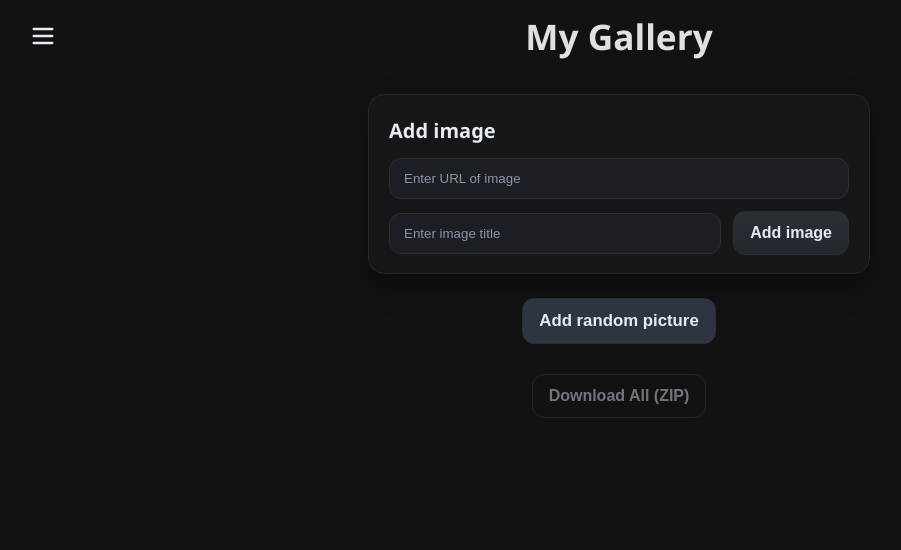
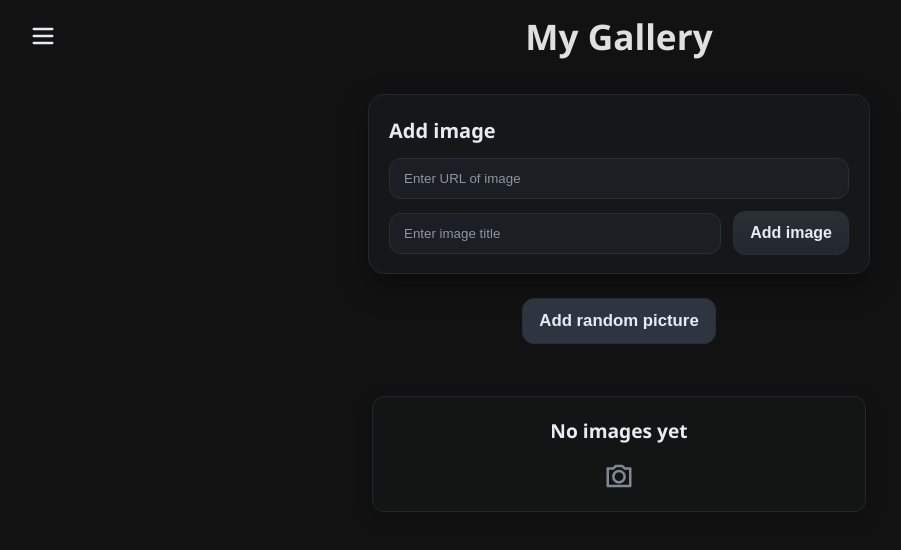
Before and after one commit to Dmydmo/My-Project-React-Gallery, a React (Create React App) app: page / in a window 1280 px wide. Shown: the top 550 px of the page, without its empty margins (21-922 px from the left). Built offline with nearby package versions, Linux system fonts and the light colour scheme.

Commit message:
Add EmptyGellery

```diff
--- a/src/App.js
+++ b/src/App.js
@@ -2,7 +2,7 @@ import { useEffect, useState } from 'react';
 import { v4 as uuidv4 } from 'uuid';
 import './App.css';
 import ImageForm from './component/ImageForm';
-import Gallery from './component/Gallery';
+import Gallery from './component/Gellery/Gallery';
 import AddRandomImg from './component/AddRandomImg';
 import Header from './component/Header/Header';
 
@@ -25,7 +25,7 @@ function App() {
 
   const handleAddRandom = async () => {
     try {
-      const response = await fetch('https://picsum.photos/400/300');
+      const response = await fetch('https://picsum.photos/1920/1080');
       if (!response.ok) throw new Error('Network response was not ok');
 
       addImg(response.url);
--- a/src/component/BtnDownloadAll.js
+++ b/src/component/Gellery/BtnDownloadAll.js
@@ -1,5 +1,5 @@
-import Button from './UI/Button.js';
-import styles from './UI/Button.module.css';
+import Button from '../UI/Button';
+import styles from '../UI/Button.module.css';
 import JSZip from 'jszip';
 
 function BtnDownloadAll({ cards }) {
--- /dev/null
+++ b/src/component/Gellery/EmptyGelery.module.css
@@ -0,0 +1,39 @@
+.divEmpty {
+  display: flex;
+  flex-direction: column;
+  align-items: center;
+  gap: 17px;
+  padding: 20px 16px;
+  max-width: 460px;
+  border: 1px solid #24272b;
+  border-radius: 12px;
+  background: rgba(21, 23, 25, 0.35);
+  box-shadow: 0 6px 18px rgba(0, 0, 0, 0.22);
+  color: #e7ebf3;
+  margin: 22px auto 24px;
+  transition: border-color 0.15s ease, box-shadow 0.15s ease,
+    background 0.15s ease;
+}
+
+.divEmpty:hover {
+  border-color: #3e4652;
+}
+
+.Title {
+  margin: 0;
+  font-size: 1.2rem;
+  font-weight: 700;
+}
+
+.Icon {
+  font-size: 30px;
+  color: #8d96a6;
+  opacity: 0.9;
+  transition: transform 0.15s ease, color 0.15s ease, opacity 0.15s ease;
+}
+
+.divEmpty:hover .Icon {
+  transform: translateY(-1px) scale(1.05);
+  color: #e4624c;
+  opacity: 1;
+}
--- /dev/null
+++ b/src/component/Gellery/EmptyGellery.js
@@ -0,0 +1,11 @@
+import { RiCameraLine } from 'react-icons/ri';
+import styles from './EmptyGelery.module.css';
+function EmptyGellery() {
+  return (
+    <div className={styles.divEmpty}>
+      <h3 className={styles.Title}>No images yet</h3>
+      <RiCameraLine className={styles.Icon} />
+    </div>
+  );
+}
+export default EmptyGellery;
--- a/src/component/Gallery.js
+++ b/src/component/Gellery/Gallery.js
@@ -2,7 +2,8 @@ import { RiDeleteBin2Line, RiDownload2Line } from 'react-icons/ri';
 import styles from './Gallery.module.css';
 import BtnDownloadAll from './BtnDownloadAll';
 import Title from './Title';
-import IconButton from './UI/IconnButton';
+import IconButton from '../UI/IconnButton';
+import EmptyGellery from './EmptyGellery';
 
 function Gallery({ cards, onDelete, changeTitle }) {
   const handleDownload = async (src, filename = 'image') => {
@@ -34,7 +35,8 @@ function Gallery({ cards, onDelete, changeTitle }) {
 
   return (
     <div>
-      <BtnDownloadAll cards={cards} />
+      {cards.length > 0 ? <BtnDownloadAll cards={cards} /> : <EmptyGellery />}
+
       <div className={styles.galleryContainer}>
         {cards.map((card) => (
           <div className={styles.galleryItem} key={card.id}>
--- a/src/component/Header/Header.js
+++ b/src/component/Header/Header.js
@@ -1,5 +1,5 @@
 import { useEffect, useRef } from 'react';
-import Menu from '../Menu';
+import Menu from './Menu';
 import styles from './Header.module.css';
 import MenuIcon from './MenuIcon';
 
--- a/src/component/Menu.js
+++ b/src/component/Header/Menu.js
@@ -1,5 +1,5 @@
 import styles from './Menu.module.css';
-import Button from './UI/Button';
+import Button from '../UI/Button';
 function Menu({ onToggleMenu, onClear }) {
   const handleClear = () =>
     window.confirm('Are you sure you want to delete the entire gallery?')
--- /dev/null
+++ b/src/component/Header/Menu.module.css
@@ -0,0 +1,16 @@
+.menuContainer {
+  position: absolute;
+  top: 18px;
+  left: 20px;
+  display: flex;
+  flex-direction: column;
+  gap: 10px;
+  margin-top: 8px;
+  z-index: 800;
+  background: #222;
+  color: #fff;
+  border-radius: 8px;
+  padding: 8px;
+  box-shadow: 0 10px 30px rgba(0, 0, 0, 0.25);
+  min-width: 200px;
+}
--- a/src/component/Menu.module.css
+++ /dev/null
@@ -1,16 +0,0 @@
-.menuContainer {
-  position: absolute;
-  top: 18px; /* под кнопкой */
-  left: 20px;
-  display: flex;
-  flex-direction: column; /* столбик */
-  gap: 10px; /* расстояние между кнопками */
-  margin-top: 8px;
-  z-index: 800;
-  background: #222; /* темная тема судя по скрину */
-  color: #fff;
-  border-radius: 8px;
-  padding: 8px;
-  box-shadow: 0 10px 30px rgba(0, 0, 0, 0.25);
-  min-width: 200px;
-}
```
Also changed, not shown: src/component/Gellery/Gallery.module.css (renamed from src/component/Gallery.module.css), src/component/Gellery/Title.js (renamed from src/component/Title.js), src/component/Gellery/Title.module.css (renamed from src/component/Title.module.css).
